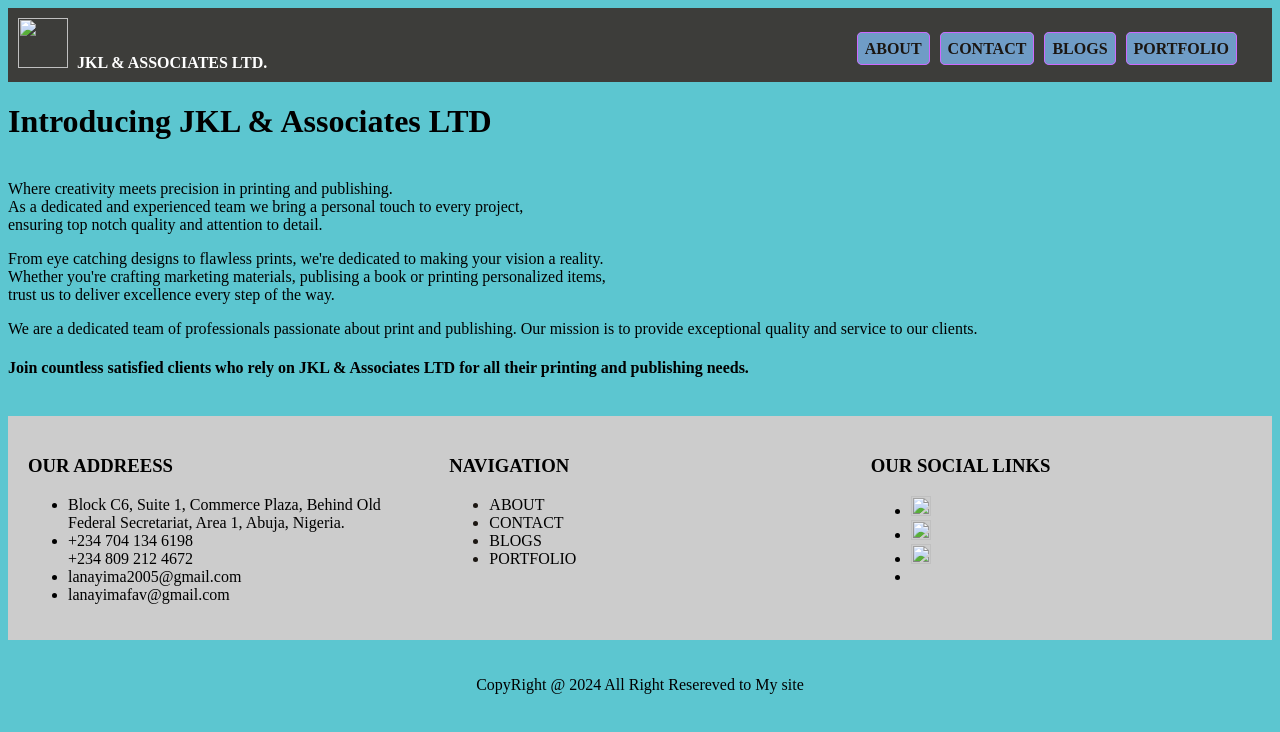
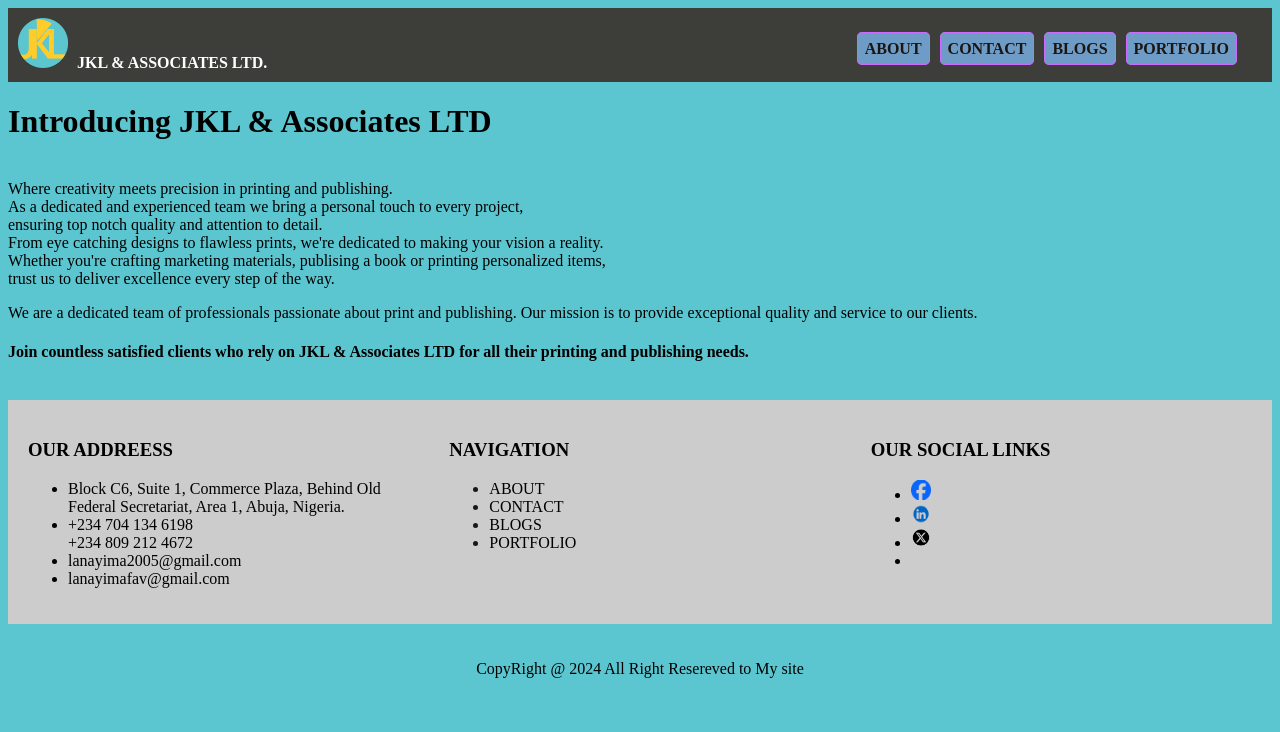
Before and after one commit to Ayima618/JKL, a plain HTML site: page pages/about.html in a window 1280 px wide. Drawn offline with Linux system fonts and the light colour scheme; files that its build step writes are made by us from their sources.

Commit message:
your custom mesage

```diff
--- a/pages/about.html
+++ b/pages/about.html
@@ -5,14 +5,14 @@
     <meta charset="UTF-8">
     <meta name="viewport" content="width=device-width, initial-scale=1.0">
     <title>About</title>
-    <link rel="stylesheet" href="./CSS/style.css">
+    <link rel="stylesheet" href="/CSS/style.css">
   </head>
 
   <body style="background-color:  rgb(92, 198, 208);">
 
     <header>
       <nav>
-        <a href="/"><img style="border-radius: 5x;" class="logo" src="./PICTURE/logo JKL.png" alt=""></a>
+        <a href="/"><img style="border-radius: 5x;" class="logo" src="/PICTURE/logo JKL.png" alt=""></a>
         <a href="/"><strong>JKL & ASSOCIATES LTD.</strong>
         </a>
         <div class="navBtn">
@@ -31,15 +31,18 @@
       As a dedicated and experienced team we bring a personal touch to every project,<br>
       ensuring top notch quality and attention to detail.
     </Main>
-    <p>
+
     <div>
       From eye catching designs to flawless prints, we're dedicated to making your vision a reality. <br>
       Whether you're crafting marketing materials, publising a book or printing personalized items, <br>
       trust us to deliver excellence every step of the way.
+
       <p>We are a dedicated team of professionals passionate about print and publishing. Our mission is to provide
         exceptional
-        quality and service to our clients.</p>
+        quality and service to our clients.
+      </p>
     </div>
+
     <h4>
       Join countless satisfied clients who rely on JKL & Associates LTD for all their printing and publishing needs.
     </h4>
@@ -79,18 +82,18 @@
       <div class="footer">
         <h3>OUR SOCIAL LINKS</h3>
         <ul>
-          <li><a href="https://facebook.com/fjfnkjmikmdkmkd"><img src="./PICTURE/facebook-removebg-preview.png" alt=""
+          <li><a href="https://facebook.com/fjfnkjmikmdkmkd"><img src="/PICTURE/facebook-removebg-preview.png" alt=""
                 height="20px" width="20px"></a></li>
           <li><a href="https://www.linkedin.com/in/lan-ayima-27a199303"><img
-                src="./PICTURE/linkedin-removebg-preview.png" alt="" height="20px" width="20px"></a></li>
-          <li><a href="https://x.com/lan_ayima?t=SOHcJNn8Ug0UpCq6JipcjQ&s=08"><img src="./PICTURE/x-removebg-preview.png" alt=""
-              height="20px" width="20px"></a></li>
+                src="/PICTURE/linkedin-removebg-preview.png" alt="" height="20px" width="20px"></a></li>
+          <li><a href="https://x.com/lan_ayima?t=SOHcJNn8Ug0UpCq6JipcjQ&s=08"><img src="/PICTURE/x-removebg-preview.png"
+                alt="" height="20px" width="20px"></a></li>
           <li></li>
         </ul>
       </div>
     </footer>
     <br><br>
-    <div style="text-align: center;"> CopyRight @ 2024 All Right Resereved to <ahref=" /">My site</a></div>
+    <div style="text-align: center;"> CopyRight @ 2024 All Right Resereved to <a href="/">My site</a></div>
 
 
   </body>
```
Also changed, not shown: pages/blog.html (+5 -5 lines), pages/contact.html (+5 -5 lines), pages/portfolio.html (+5 -5 lines), CSS/style.css (line endings or trailing spaces). Lines whose indentation alone changed are shown as unchanged.
